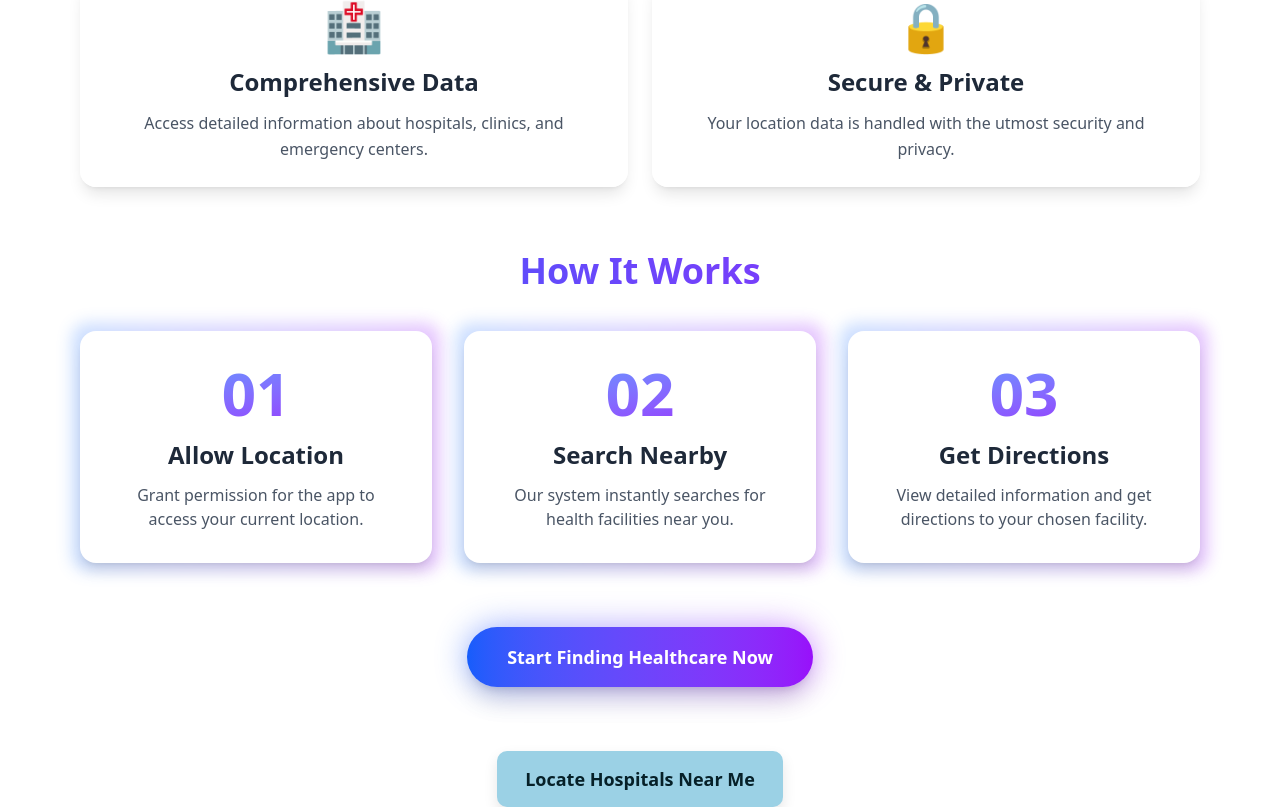
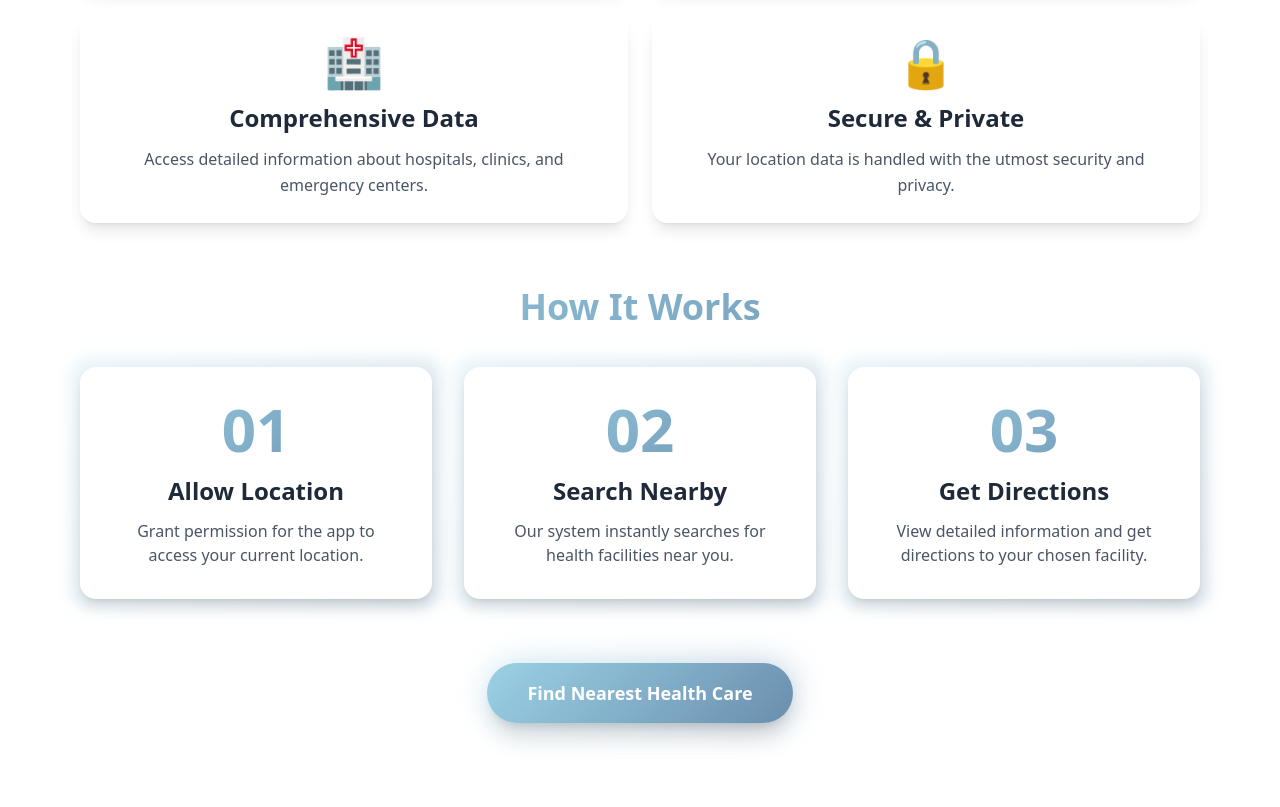
Before and after one commit to bsc-com-30-19/hospital_locater, a React (Vite) app in the folder hospital-locater/: page / in a window 1280 px wide. Shown: the part 632-1439 px from the top of the page. After the commit the page ends 1403 px from the top, so only its background shows below. Built offline with nearby package versions, Linux system fonts and the light colour scheme.

Commit message:
theme color

```diff
--- a/hospital-locater/src/components/Description.jsx
+++ b/hospital-locater/src/components/Description.jsx
@@ -33,7 +33,7 @@ const InteractiveCard3D = ({ isVisible }) => {
                 }`}
         >
             {/* Animated gradient background blur */}
-            <div className="absolute inset-0 bg-gradient-to-r from-blue-500 via-purple-500 to-pink-500 rounded-3xl blur-xl opacity-20 animate-pulse"></div>
+            <div className="absolute inset-0 rounded-3xl blur-xl opacity-20 animate-pulse" style={{ background: 'linear-gradient(135deg, #9BD1E5, #6A8EAE)' }}></div>
 
             {/* 3D Card Container */}
             <div
@@ -47,31 +47,31 @@ const InteractiveCard3D = ({ isVisible }) => {
                 {/* Animated Background Layer 1 - Moving Gradient */}
                 <div className="absolute inset-0 rounded-3xl overflow-hidden">
                     <div className="absolute inset-0 opacity-30">
-                        <div className="absolute -inset-full animate-spin-slow bg-gradient-conic from-blue-500 via-purple-500 to-pink-500"></div>
+                        <div className="absolute -inset-full animate-spin-slow" style={{ background: 'conic-gradient(from 0deg, #9BD1E5, #6A8EAE, #9BD1E5)' }}></div>
                     </div>
                 </div>
 
                 {/* Animated Background Layer 2 - Floating Shapes */}
                 <div className="absolute inset-0 rounded-3xl overflow-hidden pointer-events-none">
                     {/* Floating medical icons/shapes */}
-                    <div className="absolute top-10 left-10 w-20 h-20 bg-blue-400/20 rounded-full animate-float blur-xl"></div>
-                    <div className="absolute top-32 right-20 w-16 h-16 bg-purple-400/20 rounded-full animate-float-delayed blur-xl"></div>
-                    <div className="absolute bottom-20 left-32 w-24 h-24 bg-pink-400/20 rounded-full animate-float-slow blur-xl"></div>
-                    <div className="absolute bottom-32 right-10 w-12 h-12 bg-blue-300/20 rounded-full animate-float blur-xl"></div>
+                    <div className="absolute top-10 left-10 w-20 h-20 rounded-full animate-float blur-xl" style={{ backgroundColor: 'rgba(155, 209, 229, 0.2)' }}></div>
+                    <div className="absolute top-32 right-20 w-16 h-16 rounded-full animate-float-delayed blur-xl" style={{ backgroundColor: 'rgba(106, 142, 174, 0.2)' }}></div>
+                    <div className="absolute bottom-20 left-32 w-24 h-24 rounded-full animate-float-slow blur-xl" style={{ backgroundColor: 'rgba(155, 209, 229, 0.2)' }}></div>
+                    <div className="absolute bottom-32 right-10 w-12 h-12 rounded-full animate-float blur-xl" style={{ backgroundColor: 'rgba(106, 142, 174, 0.2)' }}></div>
                 </div>
 
                 {/* Mouse-tracking glow effect */}
                 <div
                     className="absolute inset-0 rounded-3xl opacity-0 hover:opacity-100 transition-opacity duration-500"
                     style={{
-                        background: `radial-gradient(circle at ${glowPosition.x}% ${glowPosition.y}%, rgba(147, 51, 234, 0.3), transparent 50%)`,
+                        background: `radial-gradient(circle at ${glowPosition.x}% ${glowPosition.y}%, rgba(155, 209, 229, 0.3), transparent 50%)`,
                     }}
                 ></div>
 
                 {/* Main Card Content */}
                 <div className="relative bg-white/80 dark:bg-gray-800/80 backdrop-blur-lg rounded-3xl p-8 md:p-12 shadow-2xl border border-white/20 overflow-hidden">
                     {/* Gradient overlay animation */}
-                    <div className="absolute top-0 left-0 w-full h-2 bg-gradient-to-r from-blue-500 via-purple-500 to-pink-500 animate-shimmer"></div>
+                    <div className="absolute top-0 left-0 w-full h-2 animate-shimmer" style={{ background: 'linear-gradient(90deg, #9BD1E5, #6A8EAE)' }}></div>
 
                     {/* Content */}
                     <div className="relative z-10">
@@ -93,8 +93,8 @@ const InteractiveCard3D = ({ isVisible }) => {
                     </div>
 
                     {/* Decorative corner elements */}
-                    <div className="absolute top-0 right-0 w-32 h-32 bg-gradient-to-br from-blue-400/10 to-transparent rounded-bl-full"></div>
-                    <div className="absolute bottom-0 left-0 w-32 h-32 bg-gradient-to-tr from-purple-400/10 to-transparent rounded-tr-full"></div>
+                    <div className="absolute top-0 right-0 w-32 h-32 rounded-bl-full" style={{ background: 'linear-gradient(to bottom right, rgba(155, 209, 229, 0.1), transparent)' }}></div>
+                    <div className="absolute bottom-0 left-0 w-32 h-32 rounded-tr-full" style={{ background: 'linear-gradient(to top right, rgba(106, 142, 174, 0.1), transparent)' }}></div>
                 </div>
             </div>
         </div>
@@ -166,7 +166,7 @@ const Description = () => {
                             }`}
                         style={{ transitionDelay: `${(index + 3) * 100}ms` }}
                     >
-                        <div className="absolute inset-0 bg-gradient-to-br from-blue-400 to-purple-600 rounded-2xl blur-lg opacity-0 group-hover:opacity-30 transition-opacity duration-300"></div>
+                        <div className="absolute inset-0 rounded-2xl blur-lg opacity-0 group-hover:opacity-30 transition-opacity duration-300" style={{ background: 'linear-gradient(135deg, #9BD1E5, #6A8EAE)' }}></div>
                         <div className="relative bg-white/70 dark:bg-gray-800/70 backdrop-blur-md rounded-2xl p-6 shadow-lg border border-white/20 hover:shadow-2xl hover:scale-105 transition-all duration-300">
                             <div className="text-5xl mb-4">{feature.icon}</div>
                             <h3 className="text-2xl font-bold mb-3 text-gray-800 dark:text-white">
@@ -185,7 +185,7 @@ const Description = () => {
                 className={`transition-all duration-1000 delay-700 transform ${isVisible ? 'opacity-100 translate-y-0' : 'opacity-0 translate-y-10'
                     }`}
             >
-                <h2 className="text-4xl font-bold mb-10 text-center bg-gradient-to-r from-blue-600 to-purple-600 bg-clip-text text-transparent">
+                <h2 className="text-4xl font-bold mb-10 text-center bg-clip-text text-transparent" style={{ backgroundImage: 'linear-gradient(135deg, #9BD1E5, #6A8EAE)' }}>
                     How It Works
                 </h2>
                 <div className="grid grid-cols-1 md:grid-cols-3 gap-8">
@@ -210,9 +210,9 @@ const Description = () => {
                             key={index}
                             className="relative group"
                         >
-                            <div className="absolute -inset-2 bg-gradient-to-r from-blue-500 to-purple-600 rounded-2xl blur opacity-25 group-hover:opacity-50 transition duration-300"></div>
+                            <div className="absolute -inset-2 rounded-2xl blur opacity-25 group-hover:opacity-50 transition duration-300" style={{ background: 'linear-gradient(135deg, #9BD1E5, #6A8EAE)' }}></div>
                             <div className="relative bg-white dark:bg-gray-800 rounded-2xl p-8 shadow-lg">
-                                <div className="text-6xl font-bold text-transparent bg-gradient-to-br from-blue-400 to-purple-600 bg-clip-text mb-4">
+                                <div className="text-6xl font-bold text-transparent bg-clip-text mb-4" style={{ backgroundImage: 'linear-gradient(135deg, #9BD1E5, #6A8EAE)' }}>
                                     {item.step}
                                 </div>
                                 <h3 className="text-2xl font-bold mb-3 text-gray-800 dark:text-white">
@@ -233,12 +233,13 @@ const Description = () => {
                     }`}
             >
                 <div className="relative inline-block">
-                    <div className="absolute inset-0 bg-gradient-to-r from-blue-600 to-purple-600 rounded-full blur-lg opacity-50"></div>
+                    <div className="absolute inset-0 rounded-full blur-lg opacity-50" style={{ background: 'linear-gradient(135deg, #9BD1E5, #6A8EAE)' }}></div>
                     <div
                         onClick={handleNavigateToHospitals}
-                        className="relative bg-gradient-to-r from-blue-600 to-purple-600 text-white px-10 py-4 rounded-full font-semibold text-lg shadow-xl hover:shadow-2xl hover:scale-105 transition-all duration-300 cursor-pointer"
+                        className="relative text-white px-10 py-4 rounded-full font-semibold text-lg shadow-xl hover:shadow-2xl hover:scale-105 transition-all duration-300 cursor-pointer"
+                        style={{ background: 'linear-gradient(135deg, #9BD1E5, #6A8EAE)' }}
                     >
-                        Start Finding Healthcare Now
+                        Find Nearest Health Care
                     </div>
                 </div>
             </div>
--- a/hospital-locater/src/pages/MainPage.jsx
+++ b/hospital-locater/src/pages/MainPage.jsx
@@ -1,79 +1,15 @@
-import { useState } from 'react';
-import { useNavigate } from 'react-router-dom';
 import Logo from "../components/Logo";
 import Description from "../components/Description";
-
-/* ---------------------------------------------
-   BUTTON STYLES (Modularized)
-   Using Tailwind for layout/typography but keeping
-   exact numeric sizes, paddings and shadows via inline styles
-   so nothing changes visually from your original design.
----------------------------------------------- */
-const getBaseButtonStyle = (processing) => ({
-    backgroundColor: '#9BD1E5',
-    border: 'none',
-    padding: '16px 28px', // matches px-7 py-4
-    borderRadius: 10,
-    cursor: processing ? 'default' : 'pointer',
-    fontSize: 18,
-    minWidth: 280,
-    height: 56,
-    display: 'inline-flex',
-    justifyContent: 'center',
-    alignItems: 'center',
-    color: '#062028',
-    transition: 'transform 180ms ease, box-shadow 180ms ease, opacity 180ms ease',
-    boxShadow: '0 6px 14px rgba(0,0,0,0.10)'
-});
-
-const getHoverStyle = (hover, processing) =>
-    hover && !processing
-        ? { transform: 'translateY(-3px)', boxShadow: '0 10px 22px rgba(0,0,0,0.14)' }
-        : {};
-
-const getDisabledStyle = (processing) =>
-    processing ? { opacity: 0.78 } : {};
 
 /* ---------------------------------------------
    MAIN PAGE COMPONENT
 ---------------------------------------------- */
 const MainPage = () => {
-    const [processing, setProcessing] = useState(false);
-    const [hover, setHover] = useState(false);
-    const navigate = useNavigate();
-
-    const handleIdentify = () => {
-        setProcessing(true);
-        setTimeout(() => navigate('/hospitallist'), 2200);
-    };
-
-    const buttonStyle = {
-        ...getBaseButtonStyle(processing),
-        ...getHoverStyle(hover, processing),
-        ...getDisabledStyle(processing)
-    };
-
     return (
         <div className="flex flex-col items-center justify-center h-[80vh] gap-4">
-           <Logo />
-           <Description />
-            {/* BUTTON */}
-            <button
-                onClick={handleIdentify}
-                disabled={processing}
-                onMouseEnter={() => setHover(true)}
-                onMouseLeave={() => setHover(false)}
-                className="flex items-center justify-center font-semibold text-lg"
-                style={buttonStyle}
-            >
-                <span style={{ fontWeight: 700 }}>
-                    {processing
-                        ? 'Finding Near Hospitals please wait...'
-                        : 'Locate Hospitals Near Me'}
-                </span>
-            </button>
+            <Logo />
+            <Description />
         </div>
-
     );
 };
 
```
